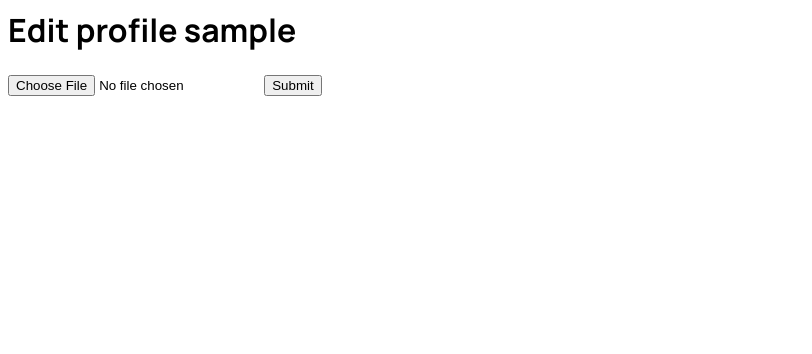
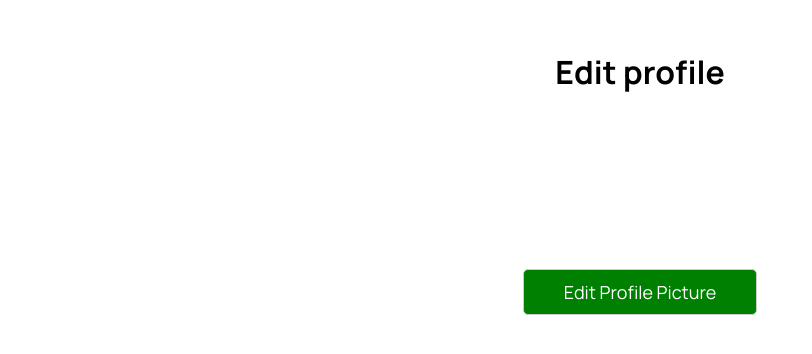
Before and after one commit to KeemoKimo/Travelogger, a PHP site: page /Travelogger/userPage.php in a window 1280 px wide. Shown: the top 354 px of the page, without its empty margins (0-812 px from the left). Run offline with PHP 8.4, Linux system fonts and the light colour scheme; the visitor is signed in with stand-in values (Sample User, id 1); data that the repository does not hold is empty.

Commit message:
Fix : Updating user pfp
Website now implements a set of procedures to make sure the file uploaded into database as profile picture is valid and selected

```diff
--- a/FrontEnds/mainPage.php
+++ b/FrontEnds/mainPage.php
@@ -25,9 +25,6 @@
         <div class="rightTop">
             <?php
                 $username = $_SESSION['username'];
-                echo '<script language="javascript">';
-                echo "alert('$username')";
-                echo '</script>';
                 $res = mysqli_query($conn, "select * from users where userName = '$username'");
                 while($row = mysqli_fetch_assoc($res)){
             ?>
--- a/FrontEnds/userPage.css
+++ b/FrontEnds/userPage.css
@@ -6,14 +6,53 @@
     font-style: normal;
 }
 
-body{
+body {
     font-family: manrope;
 }
 
-#imgProfile{
+#imgProfile {
     border-radius: 50%;
     display: block;
     height: 400px;
     width: 400px;
     object-fit: cover;
+    margin: 0 auto;
+    box-shadow: 0 4px 8px 0 rgba(0, 0, 0, 0.2), 0 6px 20px 0 rgba(0, 0, 0, 0.19);
 }
+
+#lblEdit {
+    text-align: center;
+    margin-top: 50px;
+}
+
+input[type="file"] {
+    display: none;
+}
+
+.custom-file-upload {
+    border: 1px solid #ccc;
+    display: inline-block;
+    padding: 6px 12px;
+    cursor: pointer;
+    background-color: green;
+    color: white;
+    border-radius: 5px;
+    font-size: 18px;
+    padding: 10px 40px 10px 40px;
+}
+
+#formDiv{
+    text-align: center;
+}
+
+#btnSubmit{
+    border: 1px solid #ccc;
+    padding: 6px 12px;
+    cursor: pointer;
+    background-color: green;
+    color: white;
+    border-radius: 5px;
+    font-size: 18px;
+    padding: 10px 40px 10px 40px;
+    display: none;
+}
--- a/FrontEnds/userPage.php
+++ b/FrontEnds/userPage.php
@@ -5,19 +5,20 @@ $username = "root";
 $password = "";
 $database = "travelogger";
 $conn = mysqli_connect($servername, $username, $password, $database);
-if(isset($_POST['submit'])){
+if (isset($_POST['submit'])) {
+
     $username = $_SESSION['username'];
     $file_name = $_FILES['image']['name'];
     $temp_name = $_FILES['image']['tmp_name'];
-    $folder = '../userPFP/'.$file_name;
+    $folder = '../userPFP/' . $file_name;
 
     $query = mysqli_query($conn, "UPDATE users SET file = 'userPFP/$file_name' WHERE userName = '$username'");
 
-    if(move_uploaded_file($temp_name, $folder)){
+    if (move_uploaded_file($temp_name, $folder)) {
         echo '<script language="javascript">';
         echo 'alert("User Profile Updated successfully!")';
         echo '</script>';
-    }else{
+    } else {
         echo '<script language="javascript">';
         echo 'alert("User Profile Updated Failed!")';
         echo '</script>';
@@ -36,21 +37,34 @@ if(isset($_POST['submit'])){
 </head>
 
 <body>
-    <h1>Edit profile <?php echo $_SESSION['username'] ?></h1>
+    <h1 id="lblEdit">Edit profile</h1>
+    <br><br><br>
     <?php
     $username = $_SESSION['username'];
-        echo '<script language="javascript">';
-        echo "alert('$username')";
-        echo '</script>';
     $res = mysqli_query($conn, "select * from users where userName = '$username'");
     while ($row = mysqli_fetch_assoc($res)) {
         ?>
         <img src="../<?php echo $row['file'] ?>" alt="" id="imgProfile">
     <?php } ?>
+    <br><br><br><br>
+    <div id="formDiv">
         <form method="POST" enctype="multipart/form-data">
-        <input type="file" name="image">
-        <button type="submit" name="submit">Submit</button>
+            <label for="file-upload" class="custom-file-upload">
+                Edit Profile Picture
+            </label>
+            <input id="file-upload" type="file" name="image" accept="image/*"/>
+            <br>
+            <button type="submit" name="submit" id="btnSubmit">Submit</button>
         </form>
+    </div>
+
+    <script>
+        document.getElementById("file-upload").onchange = function(){
+            const [file] = document.getElementById("file-upload").files
+            document.getElementById("btnSubmit").style.display = "inline-block";
+            document.getElementById("imgProfile").src = URL.createObjectURL(file)
+        }
+    </script>
 </body>
 
 </html>
```
Also changed, not shown: userPFP/IMG_1300.jpg (added), userPFP/IMG_1313-min-min.jpg (added), userPFP/IMG_1313.jpg (added). Lines whose indentation alone changed are shown as unchanged.
